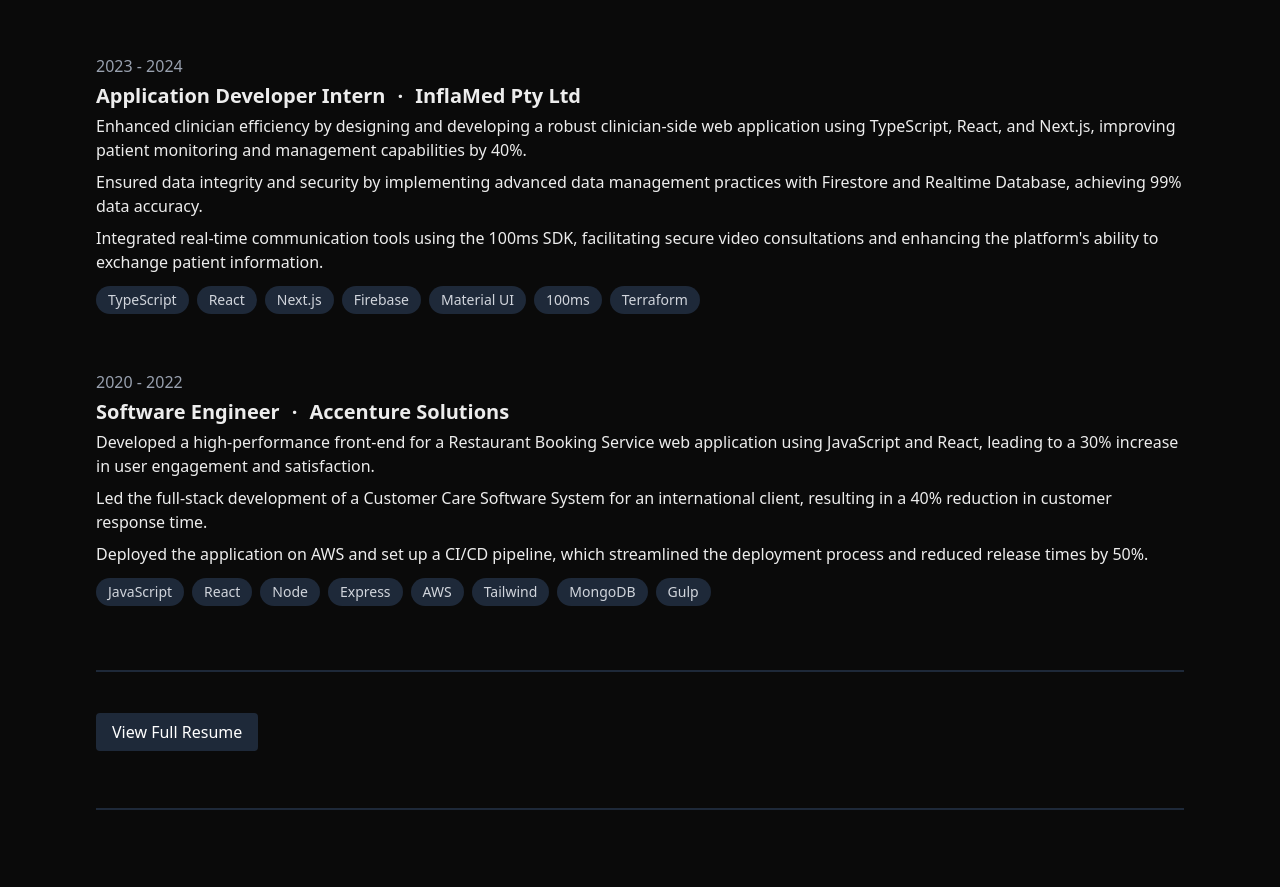
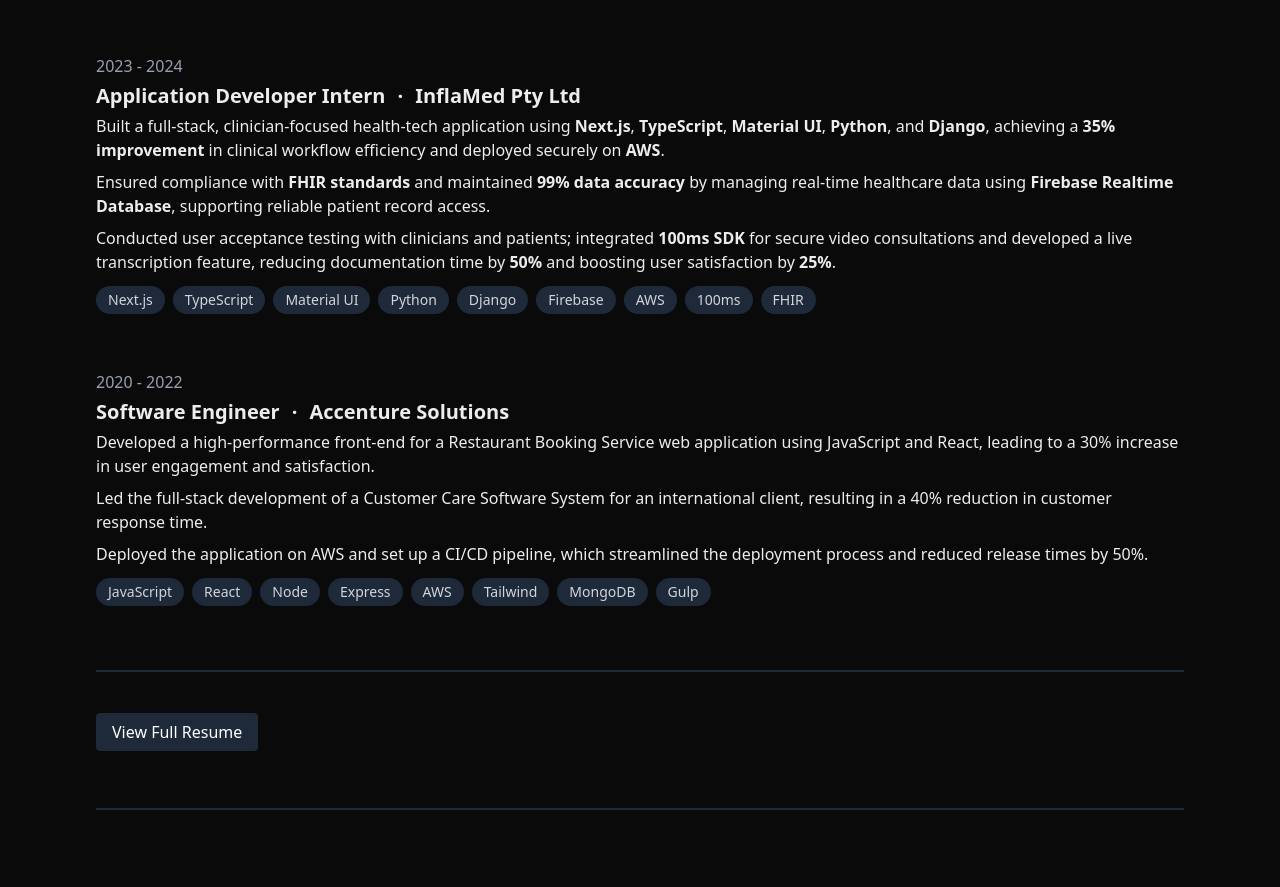
Before and after one commit to pgd1998/new-portfolio, a Next.js app: page / in a window 1280 px wide. Shown: the part 1568-2455 px from the top of the page. Built offline with nearby package versions, Linux system fonts and the light colour scheme.

Commit message:
fix: updated resume and internship content

```diff
--- a/src/components/ExperienceSection.tsx
+++ b/src/components/ExperienceSection.tsx
@@ -79,18 +79,19 @@
         description={
           <div className="space-y-2">
             <p>
-              Enhanced clinician efficiency by designing and developing a robust clinician-side web application using TypeScript, React, and Next.js, improving patient monitoring and management capabilities by 40%.
+              Built a full-stack, clinician-focused health-tech application using <strong>Next.js</strong>, <strong>TypeScript</strong>, <strong>Material UI</strong>, <strong>Python</strong>, and <strong>Django</strong>, achieving a <strong>35% improvement</strong> in clinical workflow efficiency and deployed securely on <strong>AWS</strong>.
             </p>
             <p>
-              Ensured data integrity and security by implementing advanced data management practices with Firestore and Realtime Database, achieving 99% data accuracy.
+              Ensured compliance with <strong>FHIR standards</strong> and maintained <strong>99% data accuracy</strong> by managing real-time healthcare data using <strong>Firebase Realtime Database</strong>, supporting reliable patient record access.
             </p>
             <p>
-              Integrated real-time communication tools using the 100ms SDK, facilitating secure video consultations and enhancing the platform&#39;s ability to exchange patient information.
+              Conducted user acceptance testing with clinicians and patients; integrated <strong>100ms SDK</strong> for secure video consultations and developed a live transcription feature, reducing documentation time by <strong>50%</strong> and boosting user satisfaction by <strong>25%</strong>.
             </p>
           </div>
         }
-        skills={["TypeScript", "React", "Next.js", "Firebase", "Material UI", "100ms", "Terraform"]}
+        skills={["Next.js", "TypeScript", "Material UI", "Python", "Django", "Firebase", "AWS", "100ms", "FHIR"]}
       />
+
 
       <ExperienceItem
         period="2020  -  2022"
```
Also changed, not shown: 1 other file (tests, documents, lock files or other folders).
